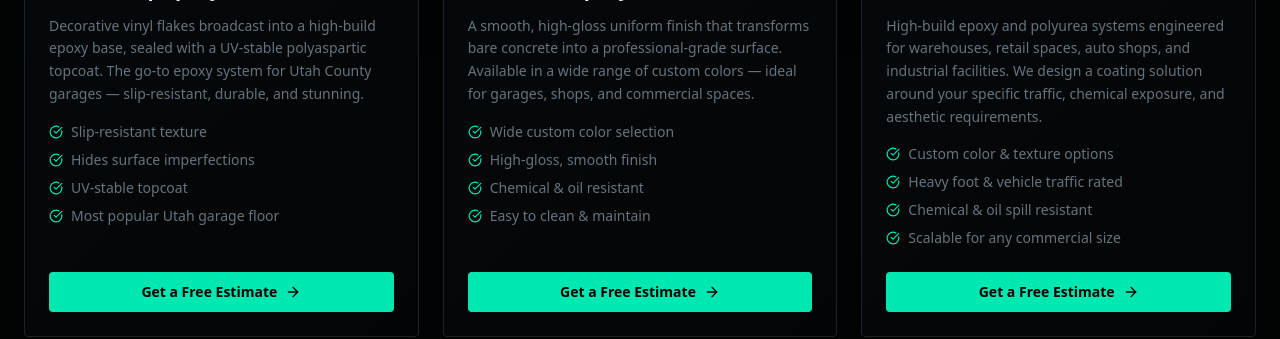
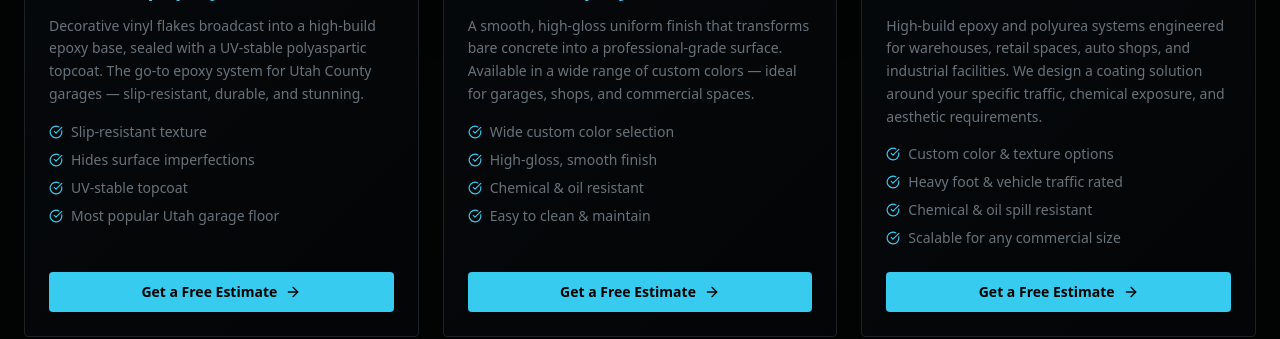
Before and after one commit to cardonandrew/Epoxy-Flooring-and-Renovations-LLC, a React (Vite) app: page /about in a window 1280 px wide. Shown: the part 1580-1919 px from the top of the page. Built offline with nearby package versions, Linux system fonts and the light colour scheme.

Commit message:
color change

```diff
--- a/src/index.css
+++ b/src/index.css
@@ -50,15 +50,15 @@
 :root {
   --radius: 0.5rem;
   --background: oklch(0.09 0.005 240);
-  --foreground: oklch(0.95 0.01 240);
+  --foreground: oklch(0.7824 0.1289 219.19);
   --card: oklch(0.12 0.008 240);
-  --card-foreground: oklch(0.95 0.01 240);
+  --card-foreground: oklch(0.7824 0.1289 219.19);
   --popover: oklch(0.12 0.008 240);
-  --popover-foreground: oklch(0.95 0.01 240);
-  --primary: oklch(0.82 0.18 170);
+  --popover-foreground: oklch(0.7824 0.1289 219.19);
+  --primary: oklch(0.7824 0.1289 219.19);
   --primary-foreground: oklch(0.09 0.005 240);
   --secondary: oklch(0.18 0.01 240);
-  --secondary-foreground: oklch(0.95 0.01 240);
+  --secondary-foreground: oklch(0.7824 0.1289 219.19);
   --muted: oklch(0.16 0.008 240);
   --muted-foreground: oklch(0.55 0.02 240);
   --accent: oklch(0.82 0.18 170);
@@ -72,14 +72,14 @@
   --chart-3: oklch(0.65 0.22 280);
   --chart-4: oklch(0.7 0.19 130);
   --chart-5: oklch(0.6 0.2 30);
-  --neon: oklch(0.82 0.18 170);
-  --neon-secondary: oklch(0.75 0.2 200);
+  --neon: oklch(0.7824 0.1289 219.19);
+  --neon-secondary: oklch(0.75 0.2 230);
   --sidebar: oklch(0.10 0.006 240);
-  --sidebar-foreground: oklch(0.95 0.01 240);
-  --sidebar-primary: oklch(0.82 0.18 170);
+  --sidebar-foreground: oklch(0.7824 0.1289 219.19);
+  --sidebar-primary: oklch(0.7824 0.1289 219.19);
   --sidebar-primary-foreground: oklch(0.09 0.005 240);
   --sidebar-accent: oklch(0.18 0.01 240);
-  --sidebar-accent-foreground: oklch(0.95 0.01 240);
+  --sidebar-accent-foreground: oklch(0.7824 0.1289 219.19);
   --sidebar-border: oklch(0.25 0.015 240);
   --sidebar-ring: oklch(0.82 0.18 170);
 }
@@ -111,11 +111,11 @@
 }
 
 .neon-border {
-  box-shadow: 0 0 10px var(--neon), inset 0 0 10px rgba(0,255,170,0.05);
+  box-shadow: 0 0 10px var(--neon), inset 0 0 10px rgba(56, 203, 240, 0.05);
 }
 
 .neon-border-hover:hover {
-  box-shadow: 0 0 20px var(--neon), 0 0 40px rgba(0,255,170,0.3), inset 0 0 15px rgba(0,255,170,0.05);
+  box-shadow: 0 0 20px var(--neon), 0 0 40px rgba(56, 203, 240, 0.3), inset 0 0 15px rgba(56, 203, 240, 0.05);
   border-color: var(--neon) !important;
 }
 
```
Also changed, not shown: public/logo.jpeg (added).
